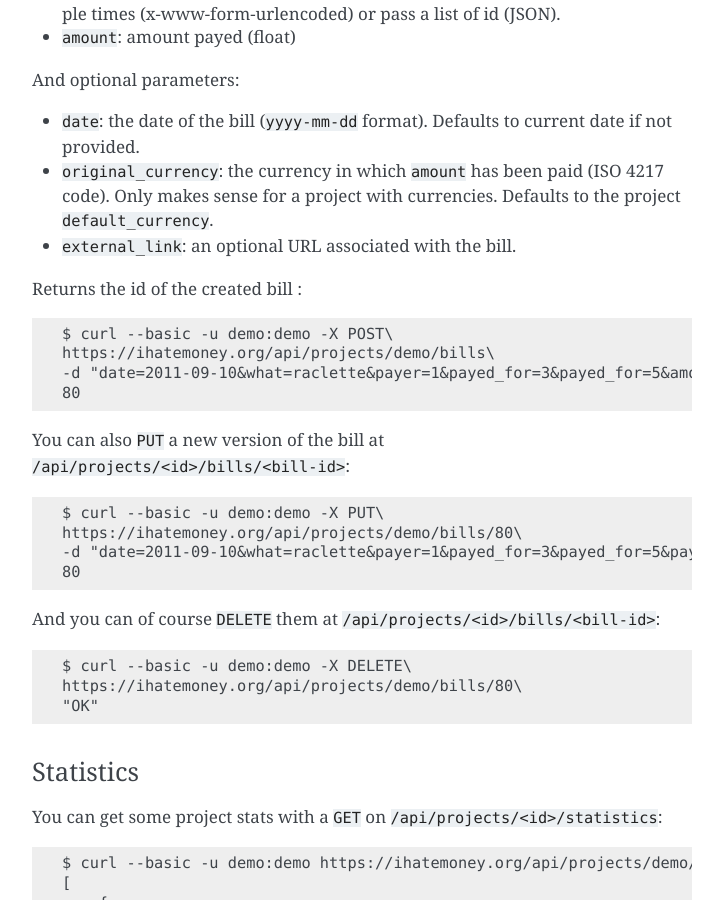
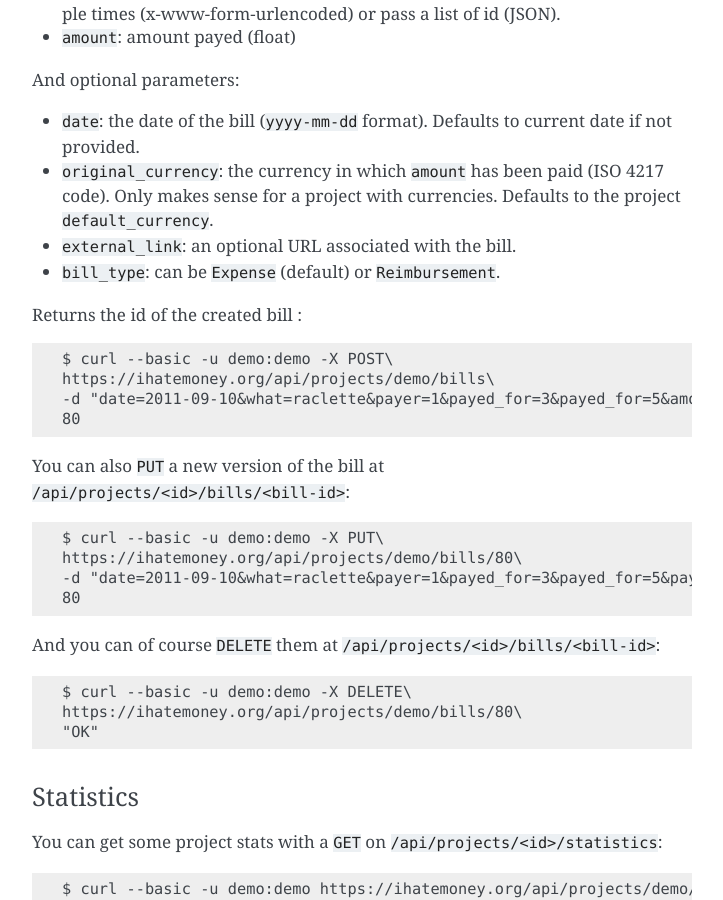
Before and after one commit to spiral-project/ihatemoney, a Sphinx documentation site: the page built from docs/api.md, in a window 1280 px wide and 900 px high, scrolled down 4437 px. Shown: the whole window, without its empty margins (388-1111 px from the left). Built offline with Sphinx 7.4.7, drawn with Linux system fonts in a browser that asks for light colours.

Commit message:
Add bill_type in the API documentation

```diff
--- a/docs/api.md
+++ b/docs/api.md
@@ -207,6 +207,7 @@ And optional parameters:
     (ISO 4217 code). Only makes sense for a project with currencies.
     Defaults to the project `default_currency`.
 -   `external_link`: an optional URL associated with the bill.
+-   `bill_type`: can be `Expense` (default) or `Reimbursement`.
 
 Returns the id of the created bill :
 
```
